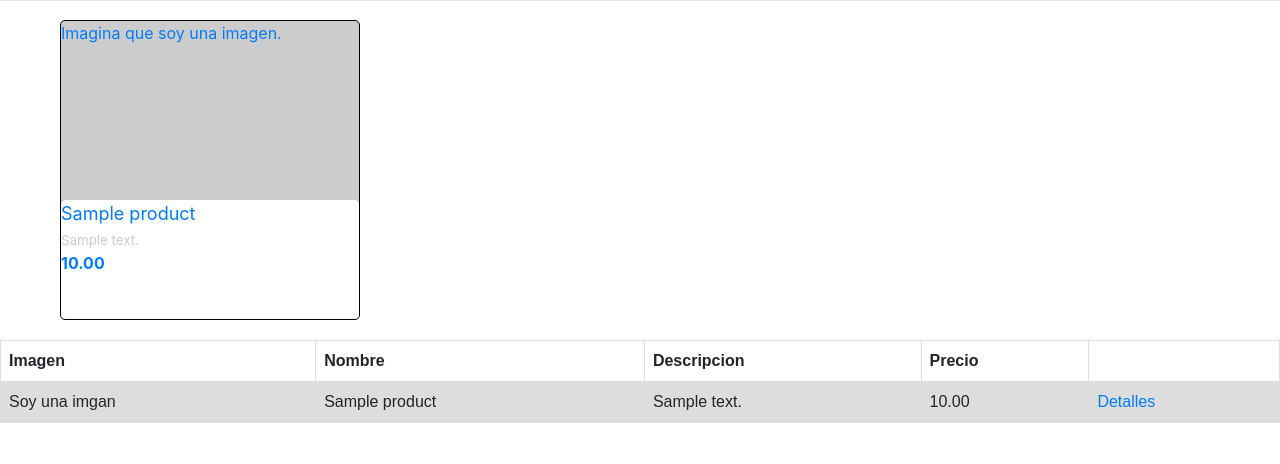
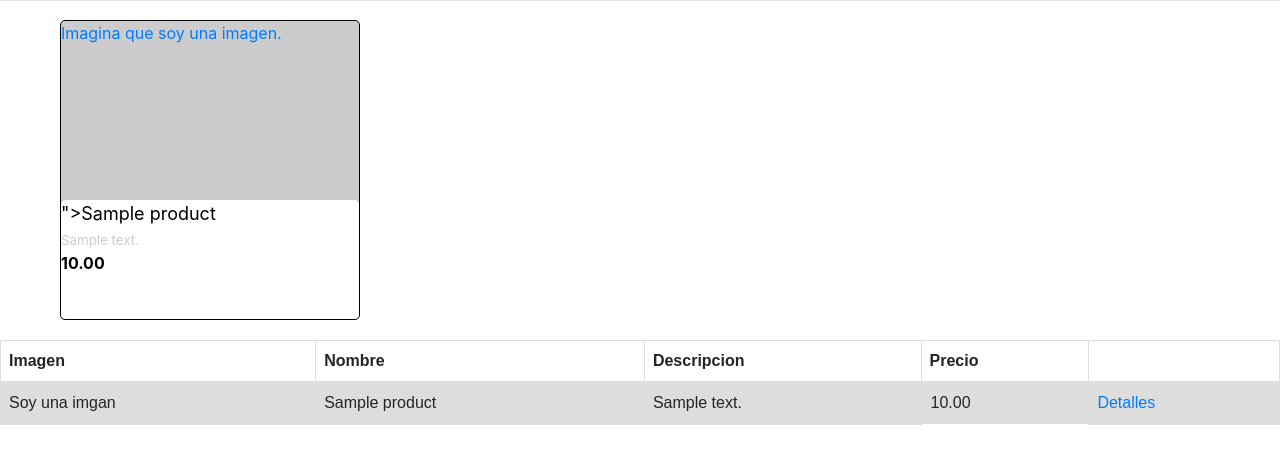
Before and after one commit to PabloFederico/admin1-ElDeporteOnline-ecommerce, a Django app: page /catalog in a window 1280 px wide. Shown: the part 16-480 px from the top of the page. Run offline with Django 3.2, Linux system fonts and the light colour scheme; tables that the repository leaves empty hold one stand-in row (values such as "Sample post"); parts of the project's set-up code (start-up, migrations or seed data) failed here and were passed over.

Commit message:
Correcciones colores y posicion números

```diff
--- a/Catalog/templates/catalog/full_catalog.html
+++ b/Catalog/templates/catalog/full_catalog.html
@@ -36,6 +36,12 @@ tr:nth-child(even) {
   border-radius: 5px 5px 5px 5px;
 }
 
+.cuadroBlanco {
+  background-color: #ffffff;
+  height: 40%;
+  border-radius: 5px 5px 5px 5px;
+}
+
 a:link {
   text-decoration: none;
 }
@@ -51,15 +57,15 @@ a:link {
                 <div class="cuadroImagen">
                 Imagina que soy una imagen.
                 </div>
-                <div style="background-color: #ffffff; height: 40%; border-radius: 5px 5px 5px 5px;">
+                <div class="cuadroBlanco">
                     <div style="width:100%;">
-                    <span style="font-size: large;">{{ product.name }}</span>
+                    <span style="font-size: large; color: black;">">{{ product.name }}</span>
                     </div>
                     <div style="width:100%;">
                     <span style="font-size: smaller; color:#cccccc;">{{ product.short_description}}</span>
                     </div>
                     <div style="width:100%;">
-                    <span style="text-align: right;"><b>{{ product.price }}</b></span>
+                    <span style="float: left; text-align: right; color: black"><b>{{ product.price }}</b></span>
                     </div>
                 </div>
             </div>
@@ -85,7 +91,7 @@ a:link {
       <td>Soy una imgan</td>
       <td>{{ product.name }}</td>
       <td>{{ product.short_description }}</td>
-      <td>{{ product.price }}</td>
+      <td style="float: left; text-align: right;">{{ product.price }}</td>
       <td><a href="https://admin1-equipo7.herokuapp.com{% url "producto" product.id %}">Detalles</a></td>
     </a>
     </tr>
```
